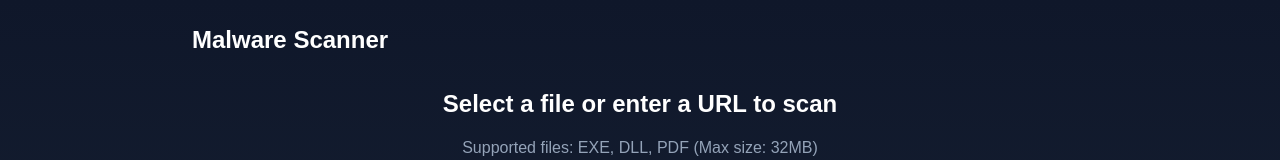
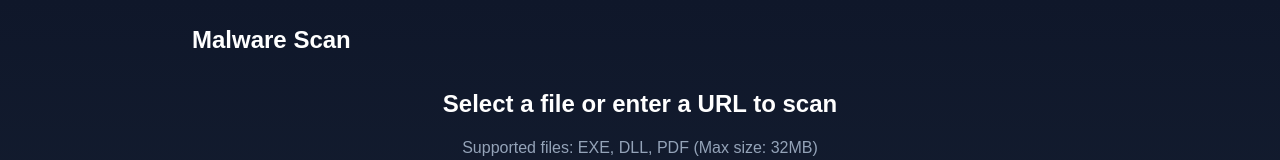
Before and after one commit to AshwinK01/Capstone-2, a Next.js app in the folder frontend_next/: page /scanner in a window 1280 px wide. Shown: the top 160 px of the page. Built offline with nearby package versions, Linux system fonts and the light colour scheme.

Commit message:
Update scanner.js

```diff
--- a/frontend_next/pages/scanner.js
+++ b/frontend_next/pages/scanner.js
@@ -233,7 +233,7 @@
       <div className="min-h-screen bg-gradient-to-b from-slate-900 to-slate-800 text-white p-6">
         <div className="max-w-4xl mx-auto">
           <div className="flex justify-between items-center mb-8">
-            <h1 className="text-2xl font-bold">Malware Scanner</h1>
+            <h1 className="text-2xl font-bold">Malware Scan</h1>
             {scanResults && (
               <button
                 onClick={handleReset}
```
